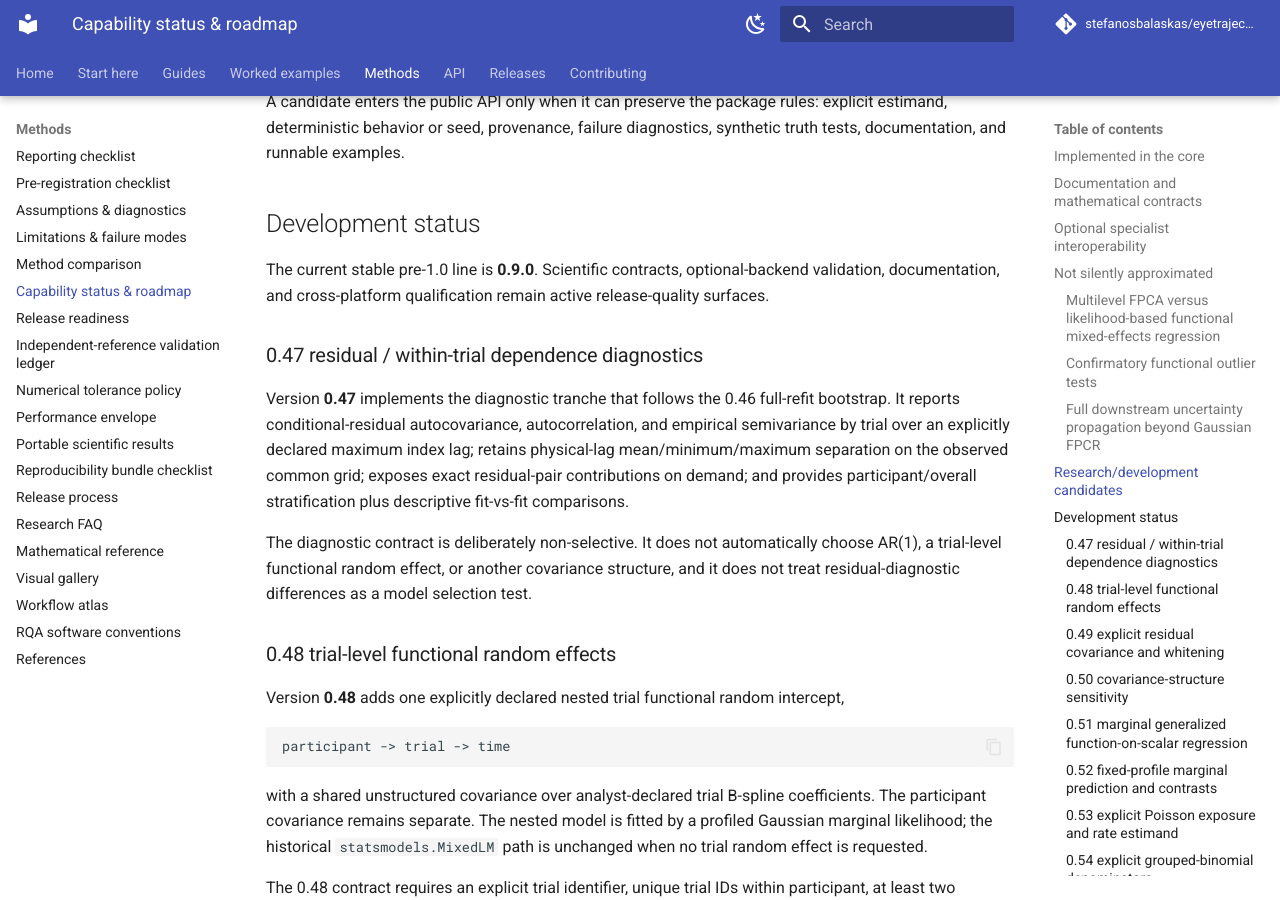
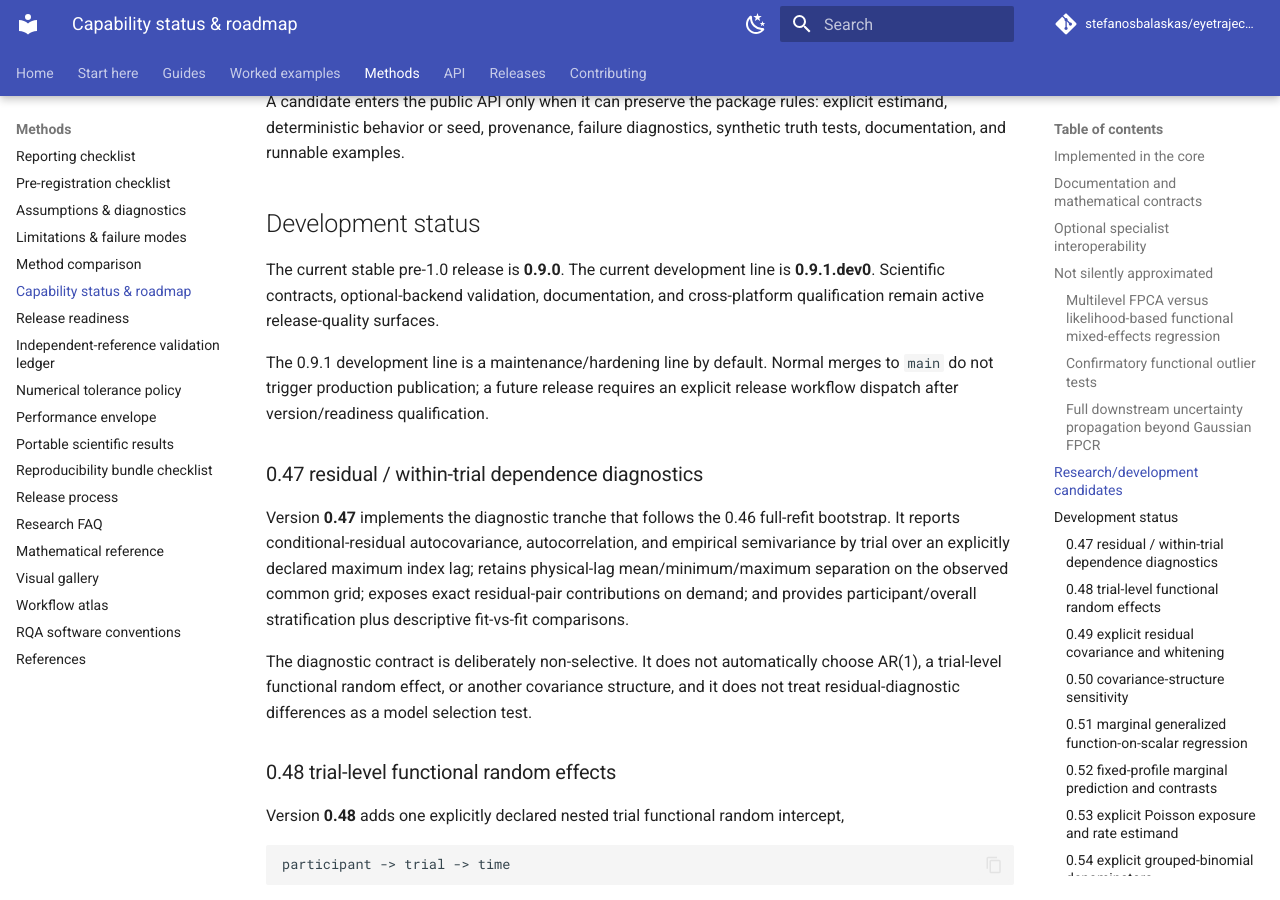
Before and after one commit to stefanosbalaskas/eyetrajectoriespy, an MkDocs documentation site: the page built from docs/methods/status-roadmap.md, in a window 1280 px wide and 900 px high, scrolled down 9735 px. Built offline with MkDocs 1.6.1 and Material for MkDocs 9.7.7, drawn with Linux system fonts in a browser that asks for light colours; comment, search, counter and statistics services are not loaded.

Commit message:
Open 0.9.1 maintenance development line

```diff
--- a/docs/methods/status-roadmap.md
+++ b/docs/methods/status-roadmap.md
@@ -149,7 +149,9 @@ A candidate enters the public API only when it can preserve the package rules: e
 
 ## Development status
 
-The current stable pre-1.0 line is **0.9.0**. Scientific contracts, optional-backend validation, documentation, and cross-platform qualification remain active release-quality surfaces.
+The current stable pre-1.0 release is **0.9.0**. The current development line is **0.9.1.dev0**. Scientific contracts, optional-backend validation, documentation, and cross-platform qualification remain active release-quality surfaces.
+
+The 0.9.1 development line is a maintenance/hardening line by default. Normal merges to `main` do not trigger production publication; a future release requires an explicit release workflow dispatch after version/readiness qualification.
 
 
 ### 0.47 residual / within-trial dependence diagnostics
```
